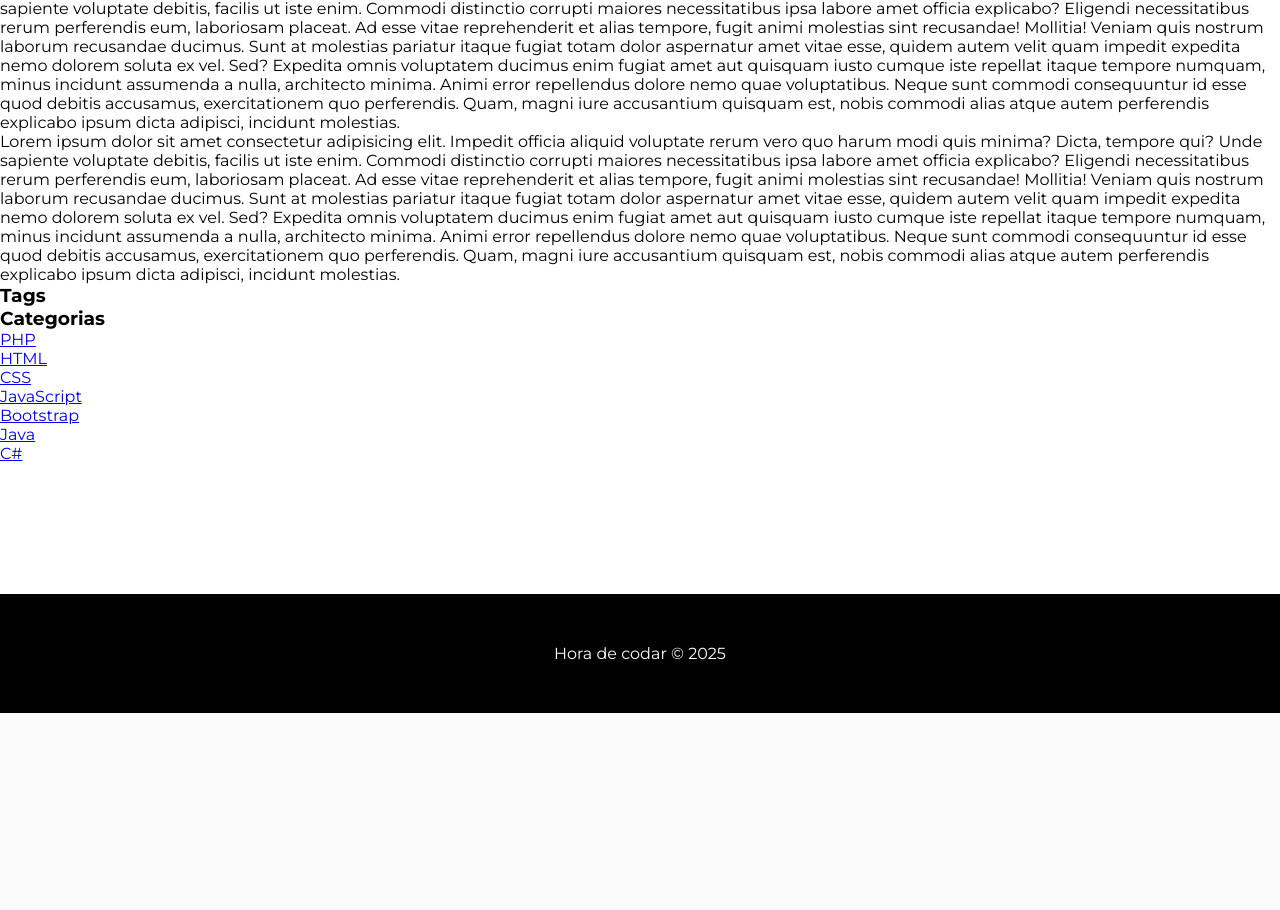
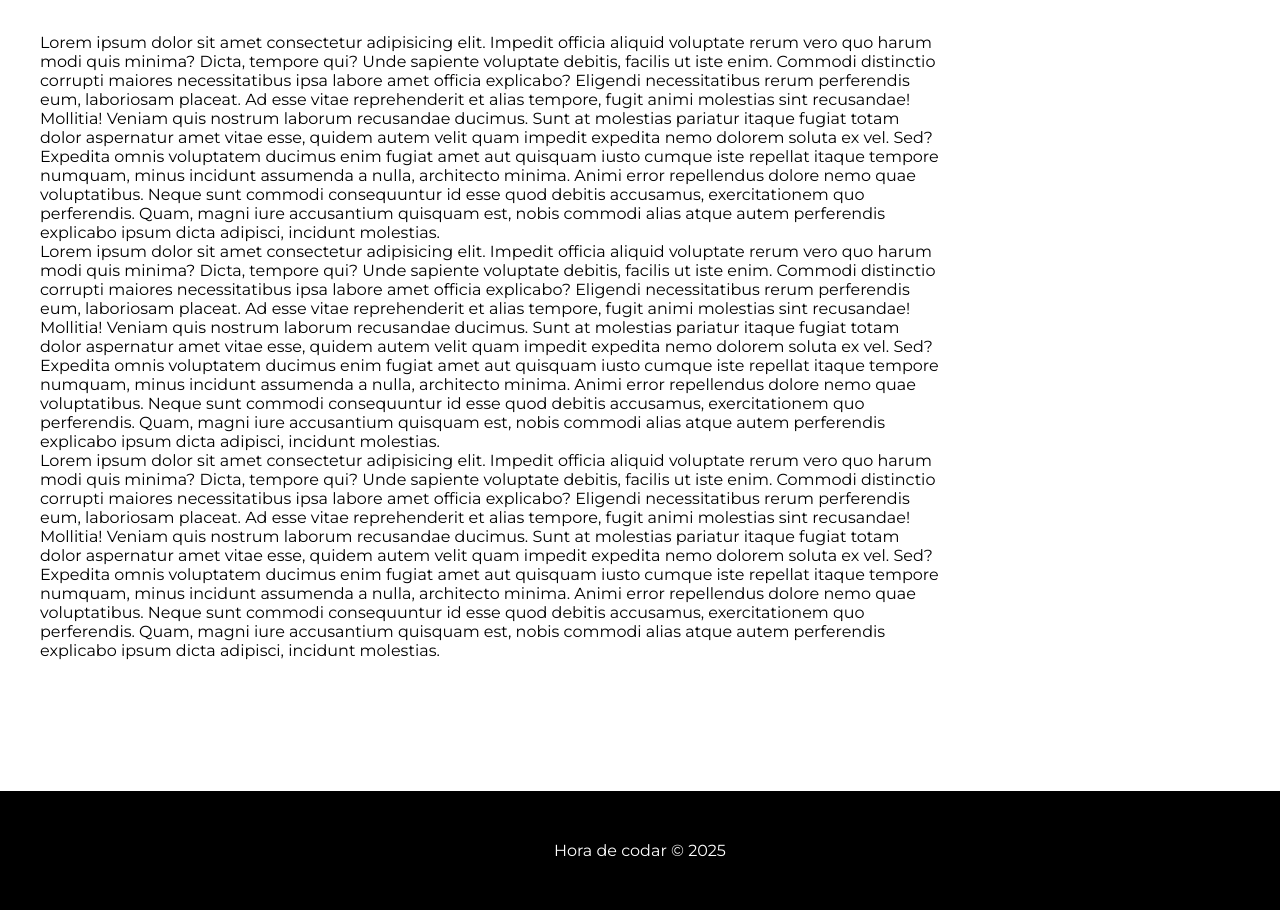
Before and after one commit to Renatocruzsouza/blog_php, a PHP site: page /post.php in a window 1280 px wide. Shown: the part 545-1455 px from the top of the page. Before the commit the page ends 1258 px from the top, so only its background shows below. Run offline with PHP 8.4, Linux system fonts and the light colour scheme; data that the repository does not hold is empty.

Commit message:
tyle: apply layout and styling to blog post grid, titles, images, tags, and sidebar

```diff
--- a/css/styles.css
+++ b/css/styles.css
@@ -52,6 +52,153 @@ main {
     color: #999;
 }
 
+/* HOME */
+
+#title-container {
+    min-width: 500px;
+    text-align: center;
+    margin-top: 30px;
+}
+
+#title-container h1 {
+    font-size: 50px;
+}
+
+#title-container p {
+    margin-top: 10px;
+    text-transform: uppercase;
+    color: #999;
+}
+
+
+#posts-container {
+    max-width: 1200px;
+    margin: 0 auto;
+    margin-top: 30px;
+    display: flex;
+    flex-wrap: wrap;
+}
+
+.post-box:first-child {
+    min-width: 100%;
+}
+
+.post-box {
+    flex: 1 1 0;
+    margin-bottom: 20px;
+}
+
+.post-box:nth-child(3) {
+    margin: 0 1%;
+}
+
+.post-box img {
+    width: 100%;
+}
+
+.post-box .post-title {
+    font-size: 24px;
+    margin: 10px 0;
+}
+
+.post-box .post-title a {
+    color: #000;
+    transition: .5s;
+}
+
+
+.post-box .post-title:hover {
+    color: #999;
+}
+
+.post-box  .post-description {
+    color: #666;
+}
+
+.tags-container {
+    margin-top: 10px;
+}
+
+.tgas-container a {
+    font-size: 14px;
+    color: #333;
+    display: inline-block;
+    margin-right: 5px;
+}
+
+/* POST */
+#post-container{
+    display: grid;
+    grid-template-columns: 75% 25%;
+    grid-template-rows: auto;
+    grid-template-areas: "main sidebar";
+    gap: 10px;
+    padding-top: 30px;
+    max-width: 1200px;
+    margin: 0 auto;
+    margin-bottom: 250px;
+}
+
+.content-container {
+    grid-area: main;
+}
+
+#main-title {
+    font-size: 36px;
+    margin-bottom: 30px;
+}
+
+#post-description {
+    font-style: italic;
+    margin-bottom: 40px;
+}
+
+.post-content {
+    line-height: 1.8;
+    margin: 100px 0;
+}
+
+.img-container {
+    margin-bottom: 30px;
+}
+
+.img-container img {
+    width: 60%;
+}
+
+/* POST ASIDE */
+
+.nav-container {
+    grid-area: sidebar;
+}
+
+#tags-title, #categories-title {
+    font-size: 24px;
+    margin-bottom: 10px;
+    background-color: #000;
+    color: #fff;
+    text-align: center;
+    padding: 10px;
+    font-weight: 300;
+}
+
+.tags-list, #categories-list {
+    list-style: none;
+}
+
+.tags-list li, #categories-list li {
+    margin-bottom: 10px;
+}
+
+.tags-list a, #categories-list a {
+    color: #666;
+    transition: .5s;
+}
+
+.tags-list:hover, #categories-list:hover {
+    color: #000;
+}
+
 /* FOOTER */
 
 footer {
```
